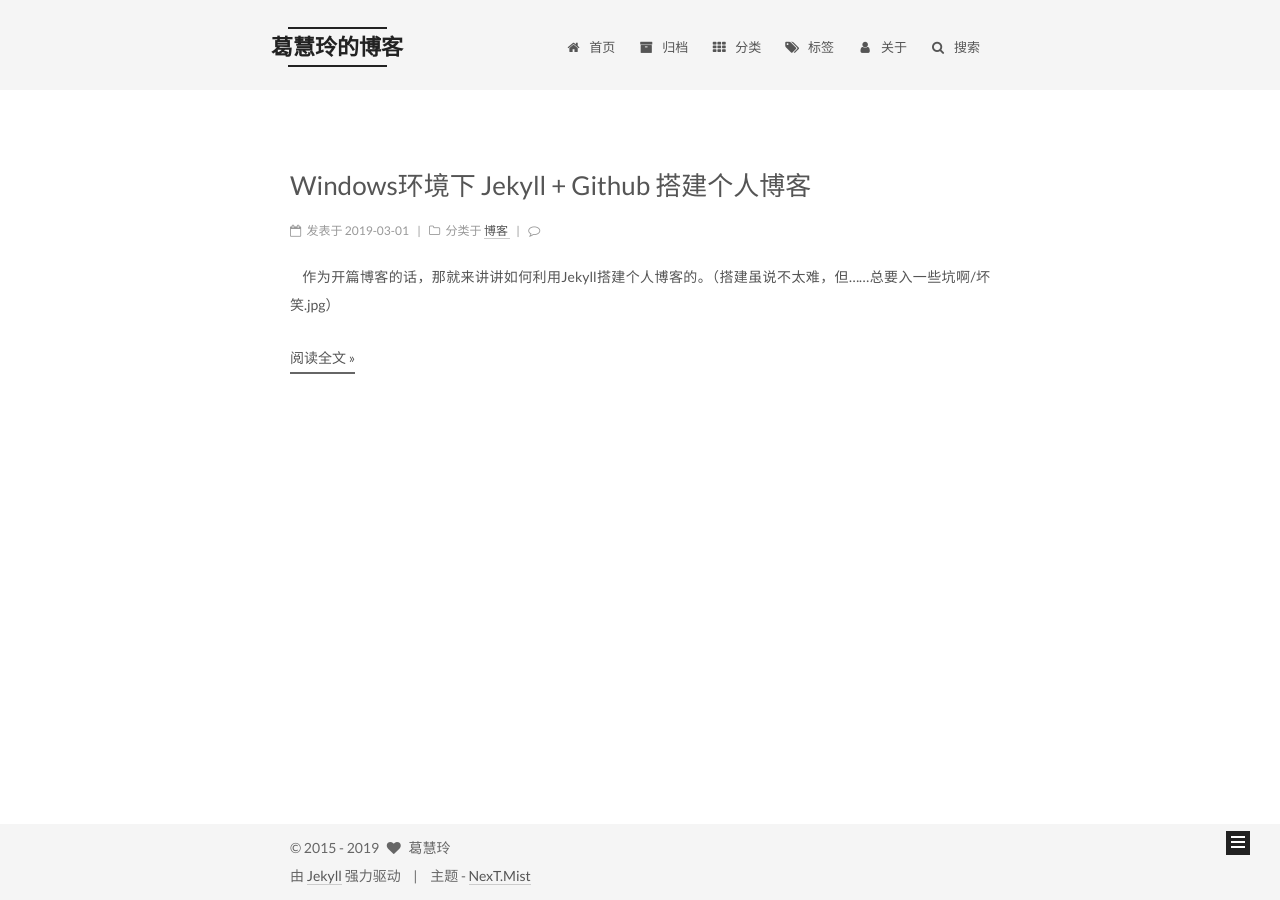
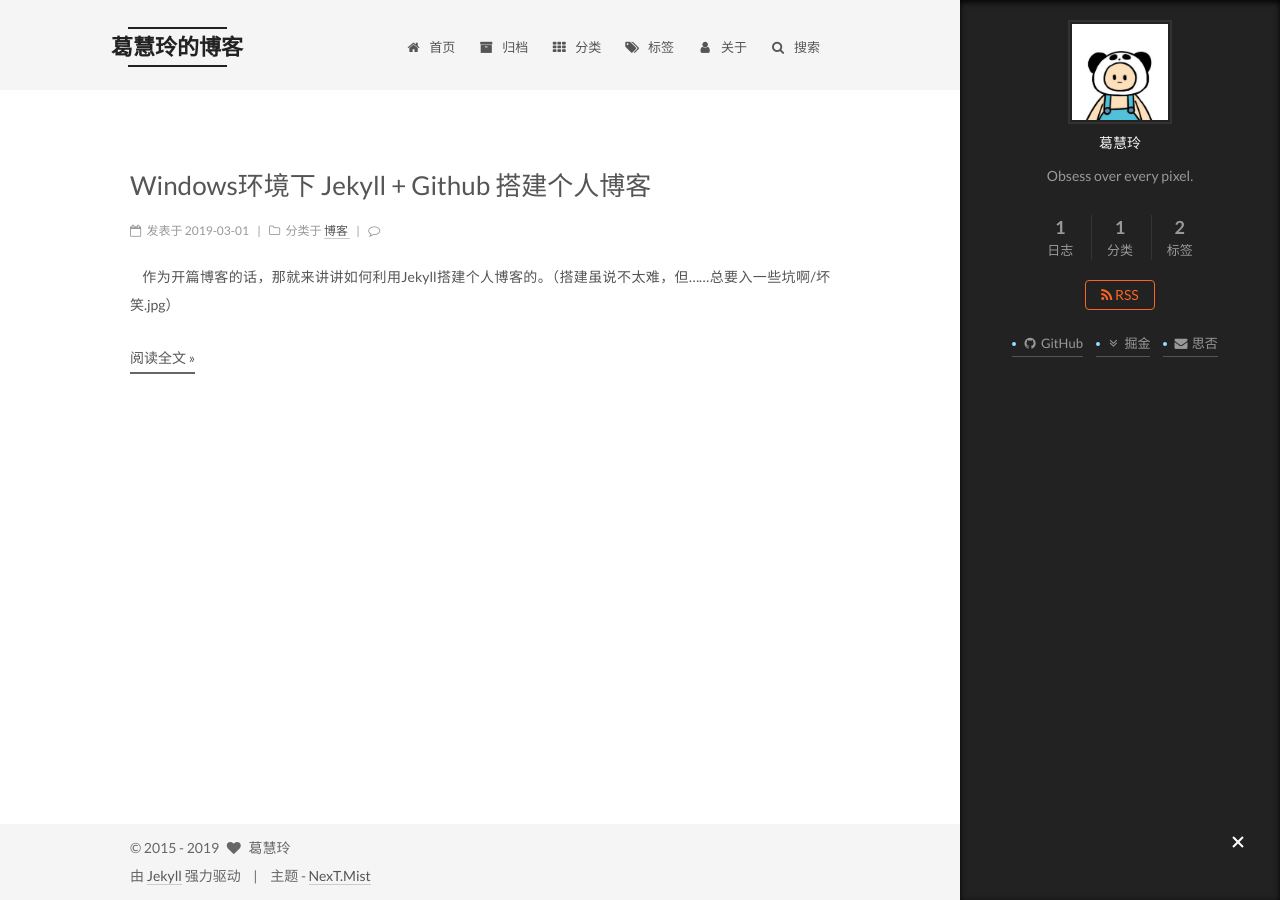
Before and after one commit to gehuiling/gehuiling.github.io, a Jekyll site: the page built from index.html, in a window 1280 px wide. Built offline with Jekyll 4.4.1, drawn with Linux system fonts in a browser that asks for light colours; the list of posts is cut into pages by our own code; comment, search, counter and statistics services are not loaded; part of the change alters nothing that is shown.

Commit message:
editcon1

```diff
--- a/_config.yml
+++ b/_config.yml
@@ -208,14 +208,16 @@ font:
 # ---------------------------------------------------------------
 # Sidebar Settings
 # ---------------------------------------------------------------
-
+#sidebar:
+#  display: always
 
 # Social Links
 # Key is the link label showing to end users.
 # Value is the target link (E.g. GitHub: https://github.com/iissnan)
 social:
   GitHub: https://github.com/gehuiling
-  知乎: http://www.zhihu.com/people/yaoyit
+  掘金: https://juejin.im/
+  思否: https://segmentfault.com/
 
 
 # Social Links Icons
@@ -230,6 +232,9 @@ social_icons:
   GitHub: github
   Twitter: twitter
   Weibo: weibo
+  掘金: angle-double-down
+  思否: envelope
+
 
 
 # Sidebar Avatar
@@ -265,7 +270,7 @@ sidebar:
   #  - always  expand for all pages automatically
   #  - hide    expand only when click on the sidebar toggle icon.
   #  - remove  Totally remove sidebar including sidebar toggle.
-  display: hide
+  display: always
   #display: always
   #display: hide
   #display: remove
@@ -278,7 +283,7 @@ sidebar:
   b2t: false
 
   # Scroll percent label in b2t button
-  scrollpercent: false
+  scrollpercent: true
 
 
 # Blog rolls
@@ -382,7 +387,7 @@ baidu_analytics: 70b7e141dfc0ea2b204682f94ab2e01a
 # Disqus
 disqus:
   enable: true
-  shortname: simpleyyt
+  shortname: gee
   count: true
   # hide comments (visitors need to click to load the comments)
   # count need to be false when hide is true
```
